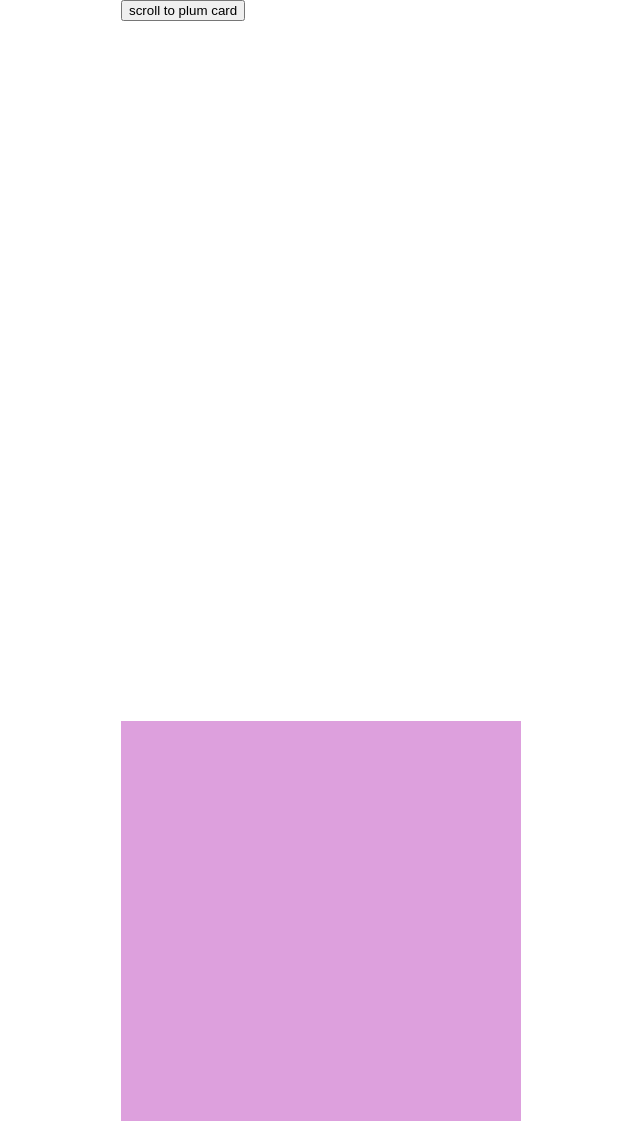
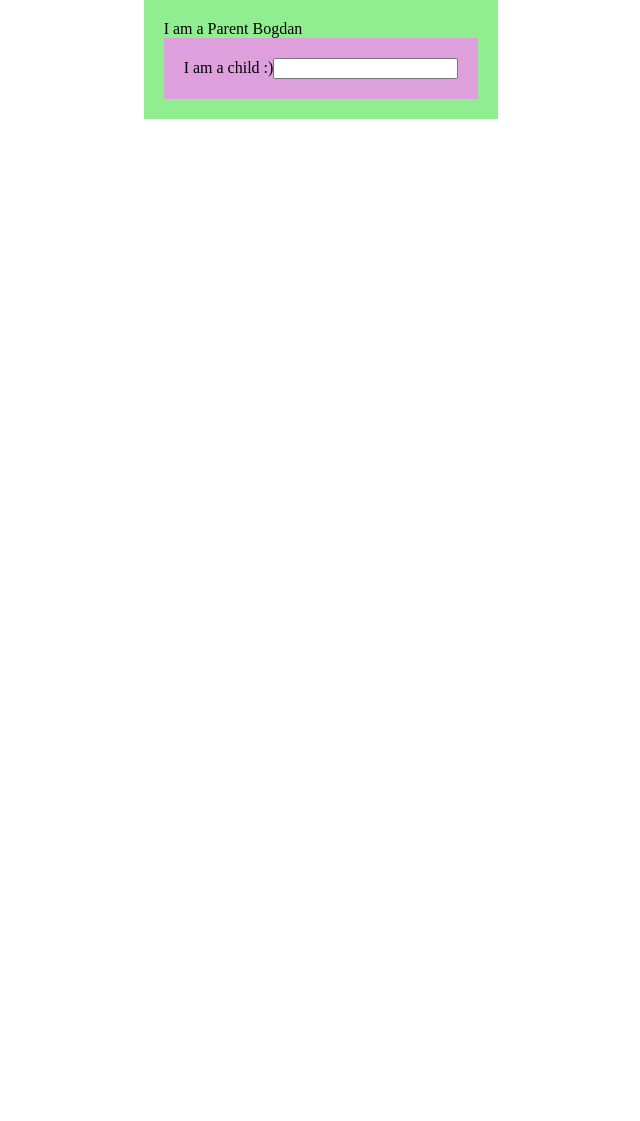
Before and after one commit to tusia313/classwork, a React (Create React App) app: page / in a window 1280 px wide. Shown: the whole page, without its empty margins (319-959 px from the left). After the commit the page ends 800 px from the top, so only its background shows below. Built offline with nearby package versions, Linux system fonts and the light colour scheme.

Commit message:
From child to parent

```diff
--- a/src/App.js
+++ b/src/App.js
@@ -1,26 +1,9 @@
-import { useRef } from 'react'
-import Card from './components/Card'
-
+import Parent from './components/Parent'
 const App = () => {
-// inicjalizacja useref
-  const ref = useRef(null)
-
-  // napisanie funkcji ograniajacej scrollowanie
-  const handleScroll = (currentRef) => {
-    console.log('current ref: ', currentRef)
-    window.scrollTo({
-      top: currentRef.offsetTop,
-      behavior: "smooth"
-    })
-  }
   return (
     <div>
-      <button onClick = {() => handleScroll(ref.current)}>scroll to plum card</button>
-      <div className="spacer"></div>
-      {/* dodanie ref do componentu */}
-      <Card ref={ref} />
+     <Parent/>
     </div>
   )
 }
-
 export default App
--- a/src/components/Card.js
+++ /dev/null
@@ -1,8 +0,0 @@
-import { forwardRef } from "react"
-
-const Card = ({ }, ref) => {
-    return(
-        <div ref={ref} className="card"></div>
-    )
-}
-export default forwardRef(Card)
--- /dev/null
+++ b/src/components/Child.js
@@ -0,0 +1,15 @@
+// import Parent from "./Parent"
+const Child = ({ setName }) => {
+    return (
+
+        <div className="child">I am a child :)
+            <input onChange={(e) => {
+                console.log(e)
+                setName(e.target.value)
+            }} />
+        </div>
+    )
+}
+
+
+export default Child
--- /dev/null
+++ b/src/components/Parent.js
@@ -0,0 +1,12 @@
+import Child from './Child'
+import { useState } from 'react'
+
+const Parent = () => {
+    const [name, setName] = useState("Bogdan")
+    return(
+        <div className = "parent">I am a Parent {name}
+        <Child setName = {setName}/>
+        </div>
+    )
+}
+export default Parent
--- a/src/index.css
+++ b/src/index.css
@@ -5,11 +5,11 @@ body {
   margin: auto;
 }
 
-.spacer {
-  height: 700px;
+.parent {
+  padding: 20px;
+  background-color: lightgreen;
 }
-.card {
-  height: 400px;
-  width: 400px;
+.child{
+  padding: 20px;
   background-color: plum;
 }
```
